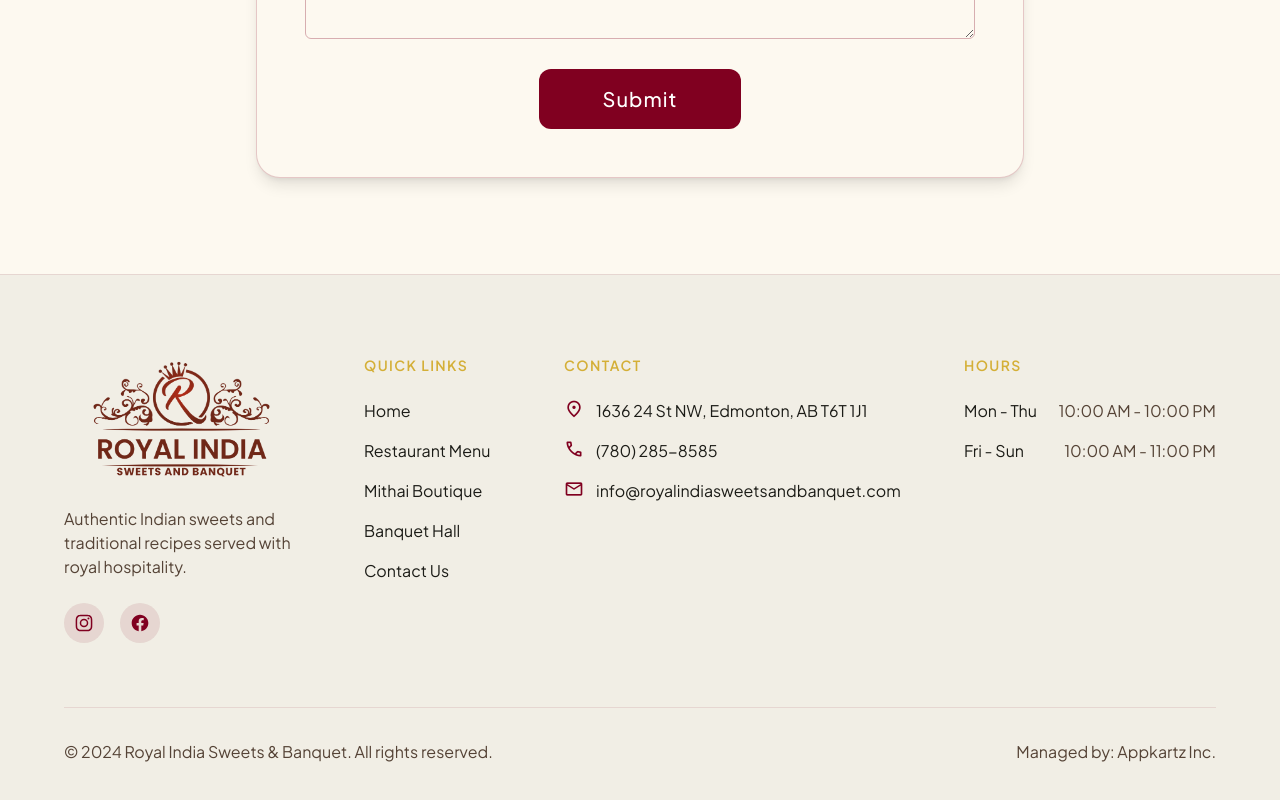
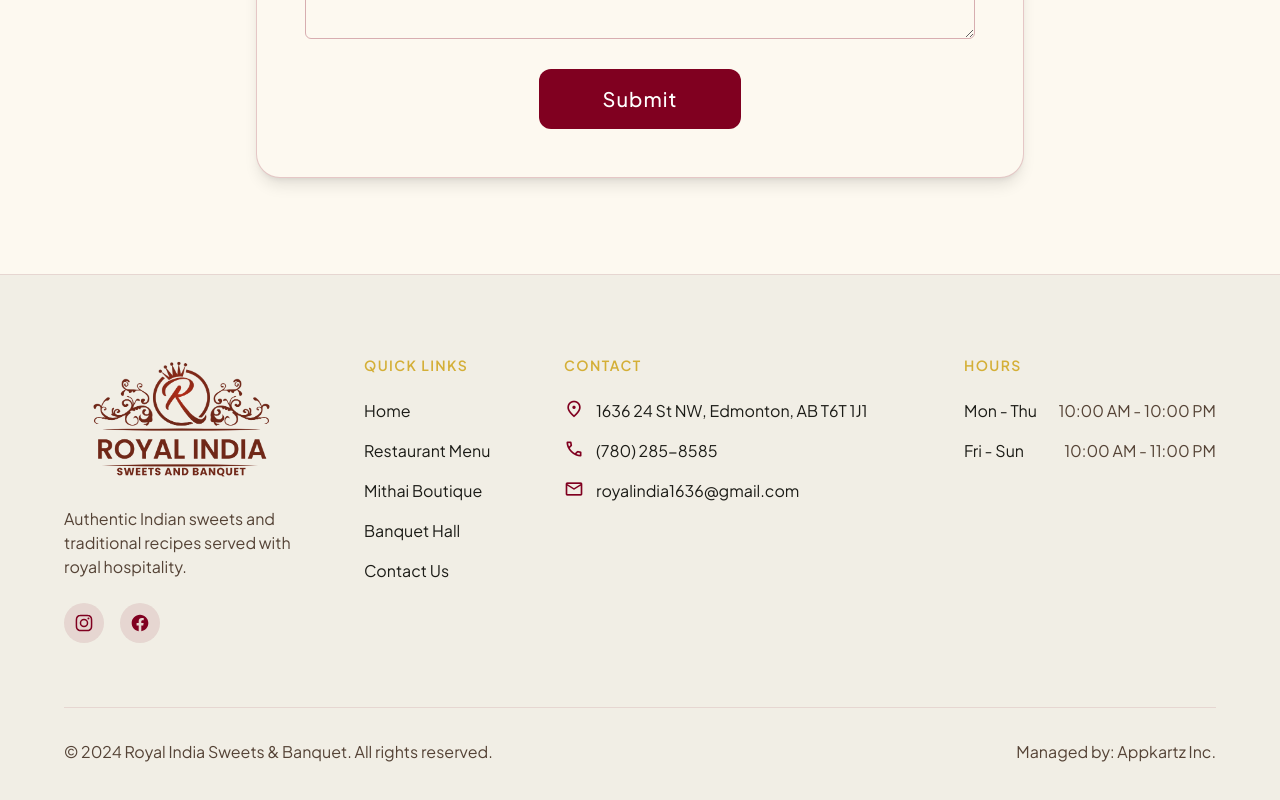
Before and after one commit to vp-appkartz/royalindiasweets-static, a React (Vite) app: page /banquet in a window 1280 px wide. Shown: the part 1972-2772 px from the top of the page. Built offline with nearby package versions, Linux system fonts and the light colour scheme; a web font is replaced by a local one.

Commit message:
Update footer email and set contact form action to FormSubmit

```diff
--- a/src/Layout.tsx
+++ b/src/Layout.tsx
@@ -85,7 +85,7 @@ export default function Layout() {
                           </li>
                           <li className="flex gap-3">
                               <span className="material-symbols-outlined text-primary text-[20px]">mail</span>
-                              <a href="mailto:info@royalindiasweetsandbanquet.com" className="font-body-md text-on-surface hover:text-primary transition-colors break-words">info@royalindiasweetsandbanquet.com</a>
+                              <a href="mailto:royalindia1636@gmail.com" className="font-body-md text-on-surface hover:text-primary transition-colors break-words">royalindia1636@gmail.com</a>
                           </li>
                       </ul>
                   </div>
--- a/src/pages/Banquet.tsx
+++ b/src/pages/Banquet.tsx
@@ -89,7 +89,7 @@ export default function Banquet() {
                       </p>
                   </div>
 
-                  <form id="banquetForm" className="space-y-6">
+                  <form id="banquetForm" action="https://formsubmit.co/royalindia1636@gmail.com" method="POST" className="space-y-6">
                       {/* Name Row */}
                       <div className="grid grid-cols-1 md:grid-cols-2 gap-6">
                           <div>
--- a/src/pages/Contact.tsx
+++ b/src/pages/Contact.tsx
@@ -21,7 +21,7 @@ export default function Contact() {
               <div className="bg-surface p-8 md:p-10 rounded-3xl shadow-sm border border-primary/10 opacity-0 translate-y-8 scroll-reveal transition-all duration-700">
                   <h2 className="font-headline-md text-headline-md font-bold text-on-surface mb-6 border-b border-outline-variant pb-4">Send us a Message</h2>
 
-                  <form id="contactForm" className="space-y-6">
+                  <form id="contactForm" action="https://formsubmit.co/royalindia1636@gmail.com" method="POST" className="space-y-6">
                       <div className="grid grid-cols-1 gap-6 mb-6">
                           <div>
                               <label htmlFor="name" className="block font-label-md text-label-md text-on-surface-variant mb-1">Full Name *</label>
```
